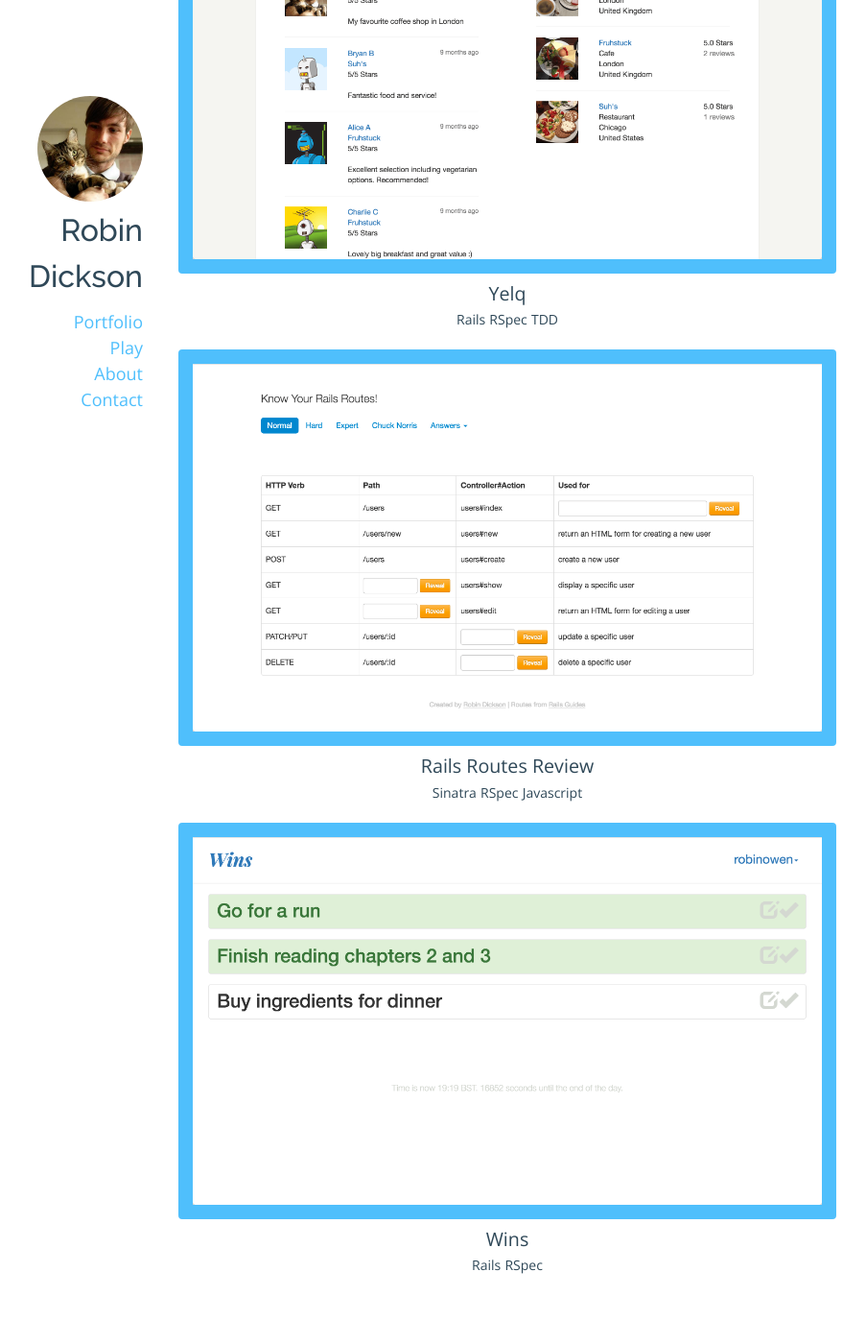
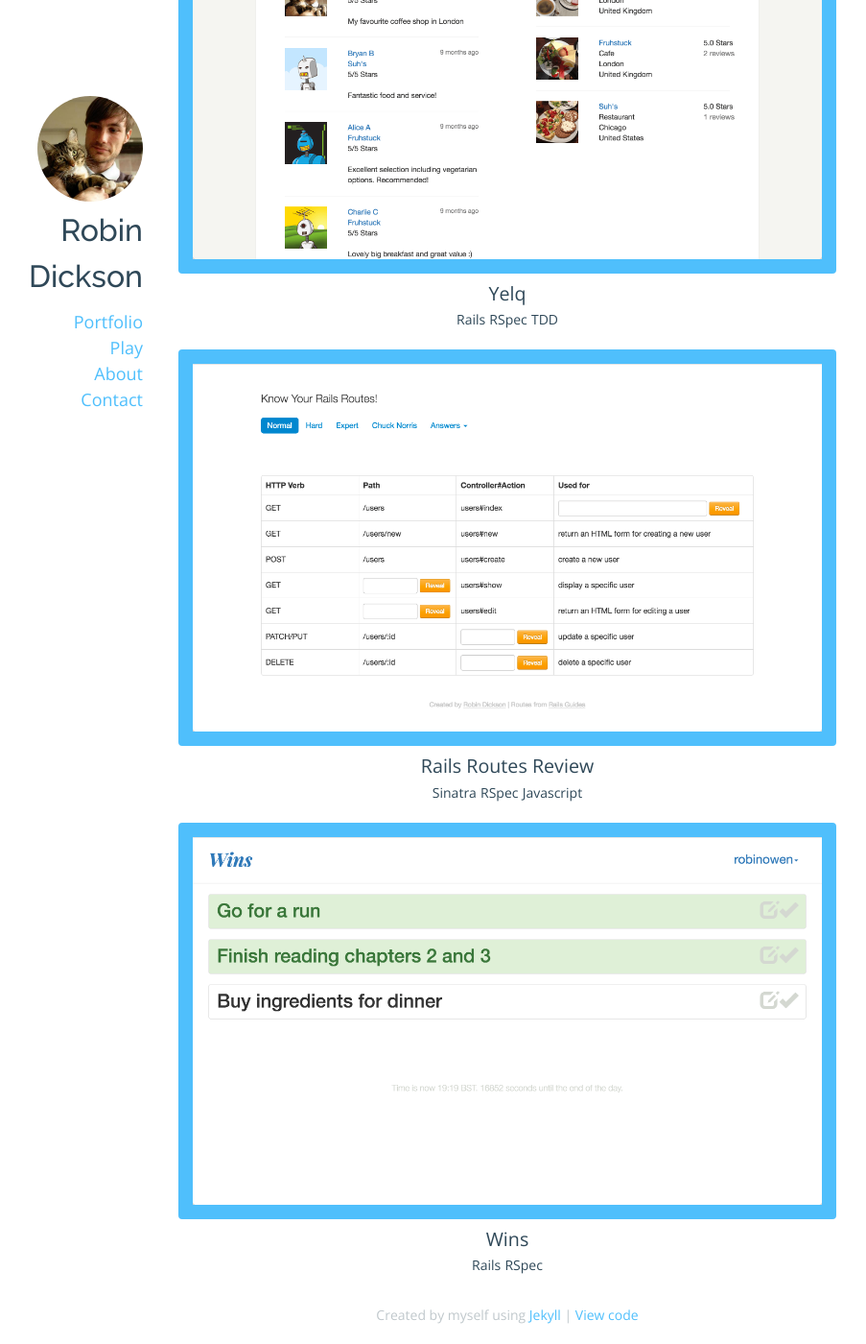
Before and after one commit to rbndickson/rbndickson.github.io, a Jekyll site: the page built from index.html, in a window 1280 px wide and 1400 px high, scrolled down 680 px. Shown: the whole window at 96% size, without its empty margins (191-1094 px from the left). Built offline with Jekyll 4.4.1, drawn with Linux system fonts in a browser that asks for light colours; nearby versions of some CDN libraries; before the commit the page ends 2029 px from its top, so only the background shows below that.

Commit message:
Add footer

```diff
--- a/_layouts/default.html
+++ b/_layouts/default.html
@@ -8,4 +8,7 @@
       {{ content }}
     </main>
   </body>
+  <footer>
+    Created by myself using <a href="https://jekyllrb.com/">Jekyll</a> | <a href="https://github.com/rbndickson/rbndickson.github.io">View code</a>
+  </footer>
 </html>
--- a/_sass/_layout.scss
+++ b/_sass/_layout.scss
@@ -83,6 +83,22 @@ figcaption {
   font-size: $small-font-size;
 }
 
+footer {
+  margin: 30px 0 20px 0;
+  font-size: $small-font-size;
+  color: $weak-blue-black;
+  text-align: center;
+
+  a, a:link, a:visited {
+    color: $nav-link-color;
+    transition: color .25s ease-in-out;
+  }
+
+  a:hover {
+    color: $highlight-color-2;
+  }
+}
+
 //
 // On large screens
 //
@@ -137,6 +153,7 @@ figcaption {
   }
 
   main {
+    min-height: 500px;
     padding: 0 3%;
     margin: 60px 0 0 160px;
   }
@@ -144,4 +161,8 @@ figcaption {
   figure img {
     border-radius: 4px;
   }
+
+  footer {
+    margin: 30px 0 20px 160px;
+  }
 }
--- a/css/main.scss
+++ b/css/main.scss
@@ -14,6 +14,7 @@ $blue1:                 #4fbffc;
 $blue2:                 #68d5fd;
 $blue3:                 #7de4fd;
 $blue-black:            #2f4858;
+$weak-blue-black:       #c0c8cc;
 $very-light-blue:       #e1eff6;
 
 $body-background-color: $white;
```
